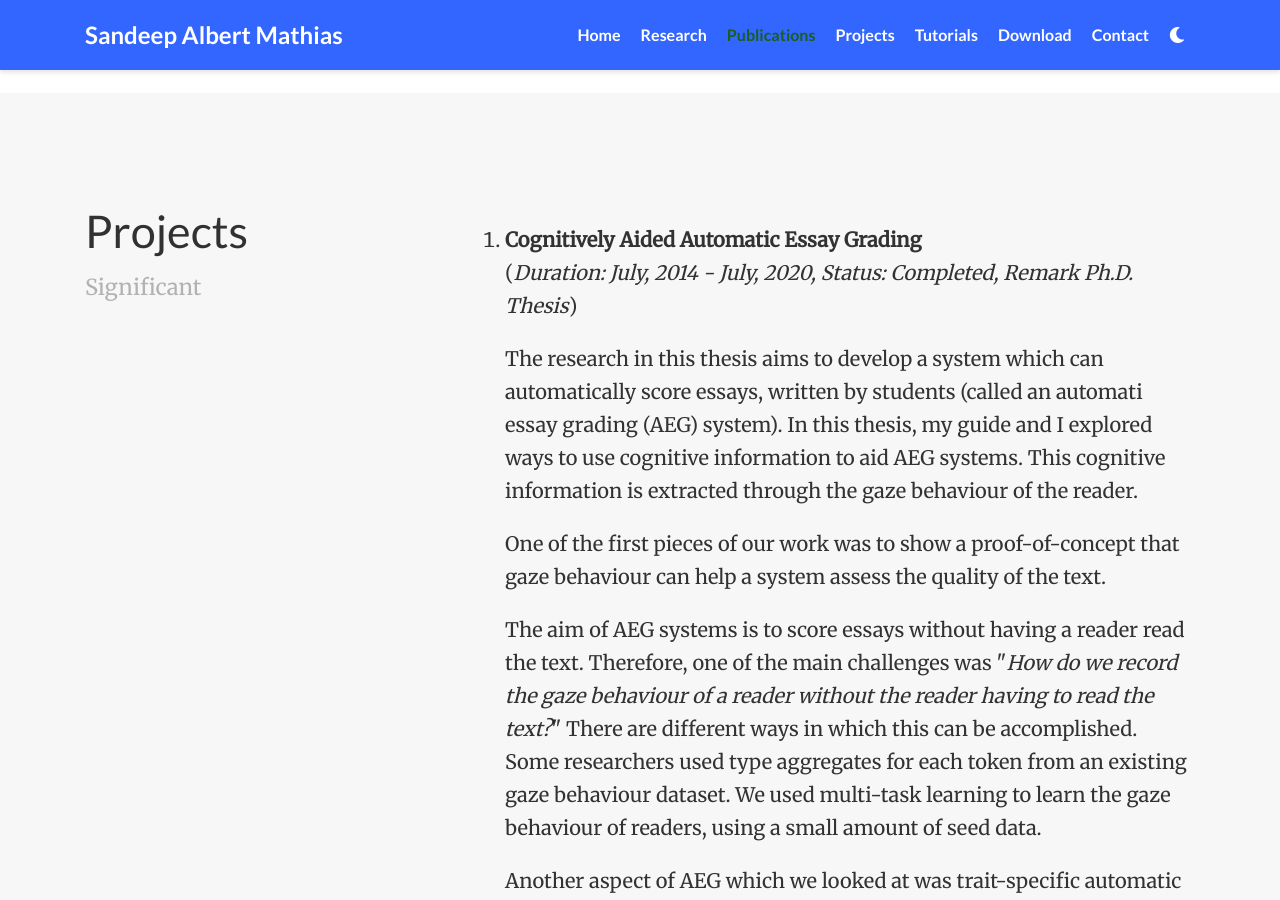
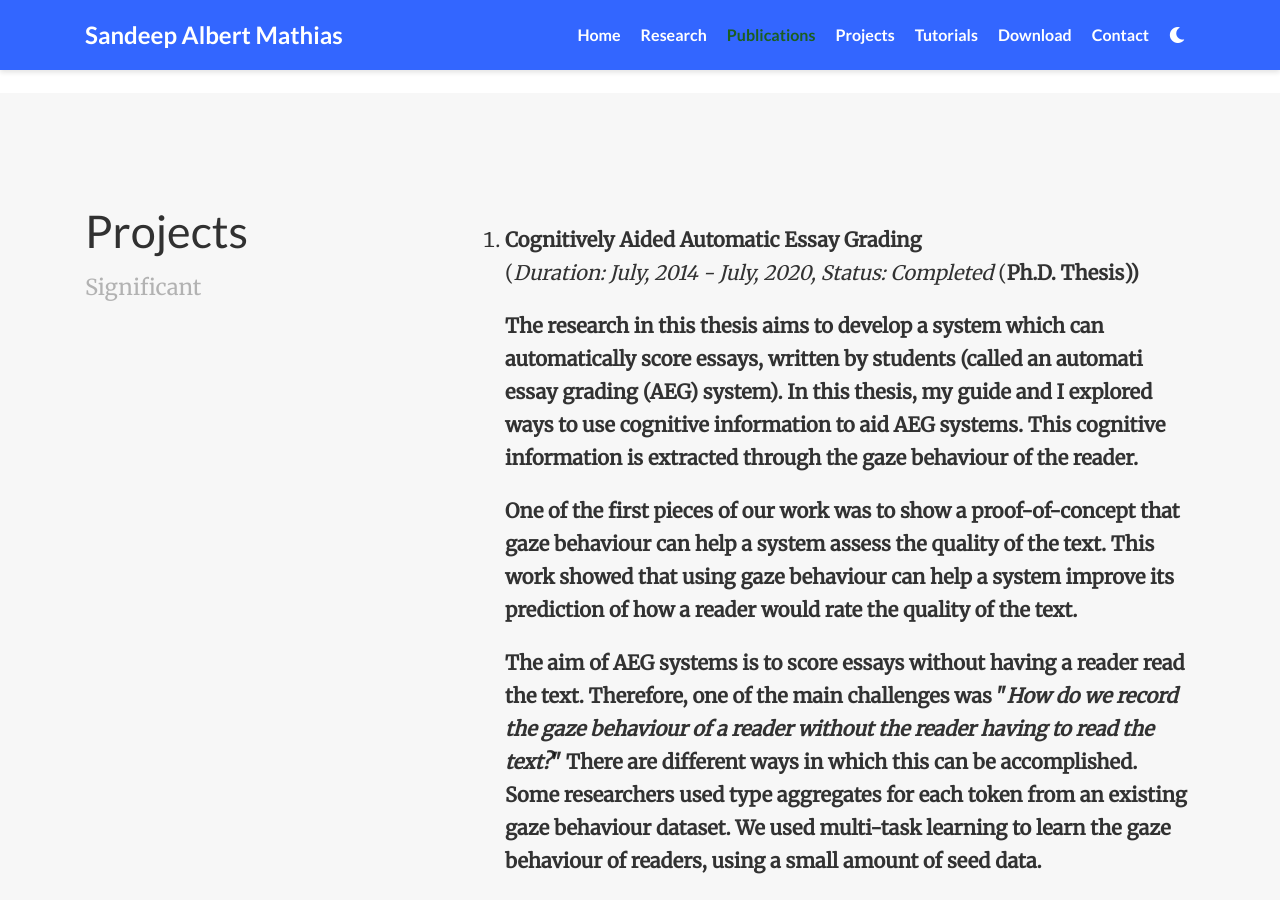
Before and after one commit to lwsam/lwsam.github.io, a Jekyll site: the page index.html, which Jekyll copies as it is, in a window 1280 px wide and 900 px high, scrolled down 2117 px. Built offline with Jekyll 4.4.1, drawn with Linux system fonts in a browser that asks for light colours; nearby versions of some CDN libraries; Markdown is read by kramdown in place of the engine named in the settings; a style sheet for code colours, icons or effects is not loaded.

Commit message:
Update index.html

```diff
--- a/index.html
+++ b/index.html
@@ -255,9 +255,9 @@
     <p>
 	<ol>
 	<li><strong>Cognitively Aided Automatic Essay Grading</strong>
-	<p>(<em>Duration: July, 2014 - July, 2020, Status: Completed, Remark Ph.D. Thesis</em>)</p>
+	<p>(<em>Duration: July, 2014 - July, 2020, Status: Completed</em> (<strong>Ph.D. Thesis<strong>))</p>
 	<p>The research in this thesis aims to develop a system which can automatically score essays, written by students (called an automati essay grading (AEG) system). In this thesis, my guide and I explored ways to use cognitive information to aid AEG systems. This cognitive information is extracted through the gaze behaviour of the reader.</p>
-	<p>One of the first pieces of our work was to show a proof-of-concept that gaze behaviour can help a system assess the quality of the text.</p>
+	<p>One of the first pieces of our work was to show a proof-of-concept that gaze behaviour can help a system assess the quality of the text. This work showed that using gaze behaviour can help a system improve its prediction of how a reader would rate the quality of the text.</p>
 	<p>The aim of AEG systems is to score essays without having a reader read the text. Therefore, one of the main challenges was "<em>How do we record the gaze behaviour of a reader without the reader having to read the text?</em>" There are different ways in which this can be accomplished. Some researchers used type aggregates for each token from an existing gaze behaviour dataset. We used multi-task learning to learn the gaze behaviour of readers, using a small amount of seed data.</p>
 	<p>Another aspect of AEG which we looked at was trait-specific automatic essay grading, where, instead of scoring the entire essay, we score individual essay traits, like content, organization, style, word choice, sentence fluency, etc.  This is important, as it can provide useful feedback to the essay's writer about their work.</p>
 	</li>
```
